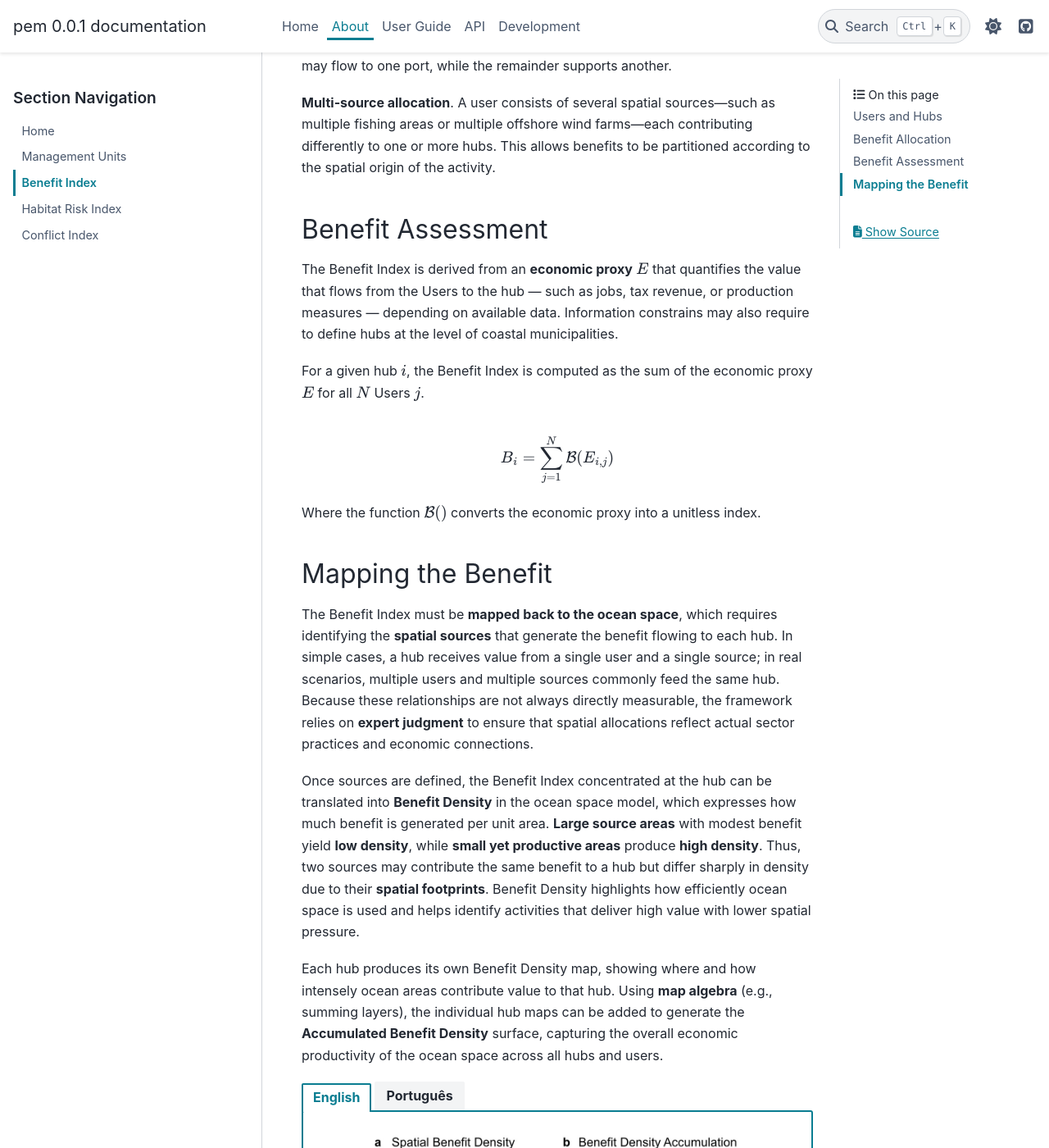
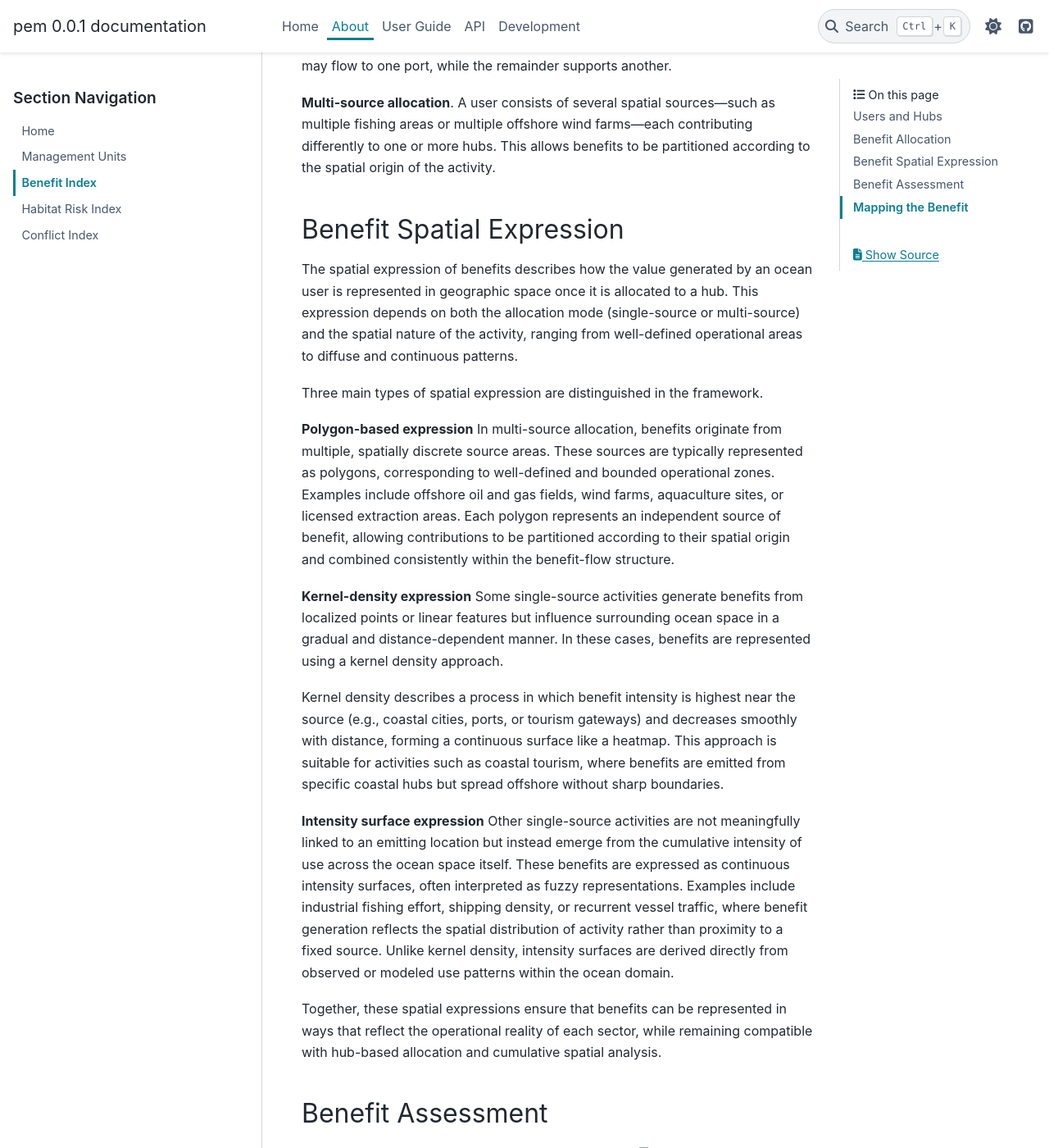
Before and after one commit to iporepos/pem, a Sphinx documentation site: the page built from docs/about_benefit_index.rst, in a window 1280 px wide and 1400 px high, scrolled down 1668 px. Shown: the whole window at 82% size. Built offline with Sphinx 7.4.7 and the PyData theme 0.15.4, drawn with Linux system fonts in a browser that asks for light colours.

Commit message:
New section on benefit index docs

```diff
--- a/docs/about_benefit_index.rst
+++ b/docs/about_benefit_index.rst
@@ -77,6 +77,53 @@ multiple offshore wind farms—each contributing differently to one or more hubs
 This allows benefits to be partitioned according to the spatial origin of the
 activity.
 
+Benefit Spatial Expression
+==============================================
+
+The spatial expression of benefits describes how the value generated by an ocean
+user is represented in geographic space once it is allocated to a hub.
+This expression depends on both the allocation mode (single-source or multi-source)
+and the spatial nature of the activity, ranging from well-defined operational
+areas to diffuse and continuous patterns.
+
+Three main types of spatial expression are distinguished in the framework.
+
+**Polygon-based expression**
+In multi-source allocation, benefits originate from multiple, spatially
+discrete source areas. These sources are typically represented as polygons,
+corresponding to well-defined and bounded operational zones. Examples include
+offshore oil and gas fields, wind farms, aquaculture sites, or licensed extraction areas.
+Each polygon represents an independent source of benefit, allowing
+contributions to be partitioned according to their spatial origin and
+combined consistently within the benefit-flow structure.
+
+**Kernel-density expression**
+Some single-source activities generate benefits from localized points or
+linear features but influence surrounding ocean space in a gradual and
+distance-dependent manner. In these cases, benefits are represented using
+a kernel density approach.
+
+Kernel density describes a process in which benefit intensity is highest near
+the source (e.g., coastal cities, ports, or tourism gateways) and
+decreases smoothly with distance, forming a continuous surface like a heatmap.
+This approach is suitable for activities such as coastal tourism, where
+benefits are emitted from specific coastal hubs but spread
+offshore without sharp boundaries.
+
+**Intensity surface expression**
+Other single-source activities are not meaningfully linked to an emitting location
+but instead emerge from the cumulative intensity of use across the ocean
+space itself. These benefits are expressed as continuous intensity surfaces,
+often interpreted as fuzzy representations. Examples include
+industrial fishing effort, shipping density, or recurrent vessel traffic,
+where benefit generation reflects the spatial distribution of activity rather
+than proximity to a fixed source. Unlike kernel density, intensity surfaces
+are derived directly from observed or modeled use patterns within the ocean domain.
+
+Together, these spatial expressions ensure that benefits can be represented
+in ways that reflect the operational reality of each sector, while remaining
+compatible with hub-based allocation and cumulative spatial analysis.
+
 Benefit Assessment
 ==============================================
 
```
